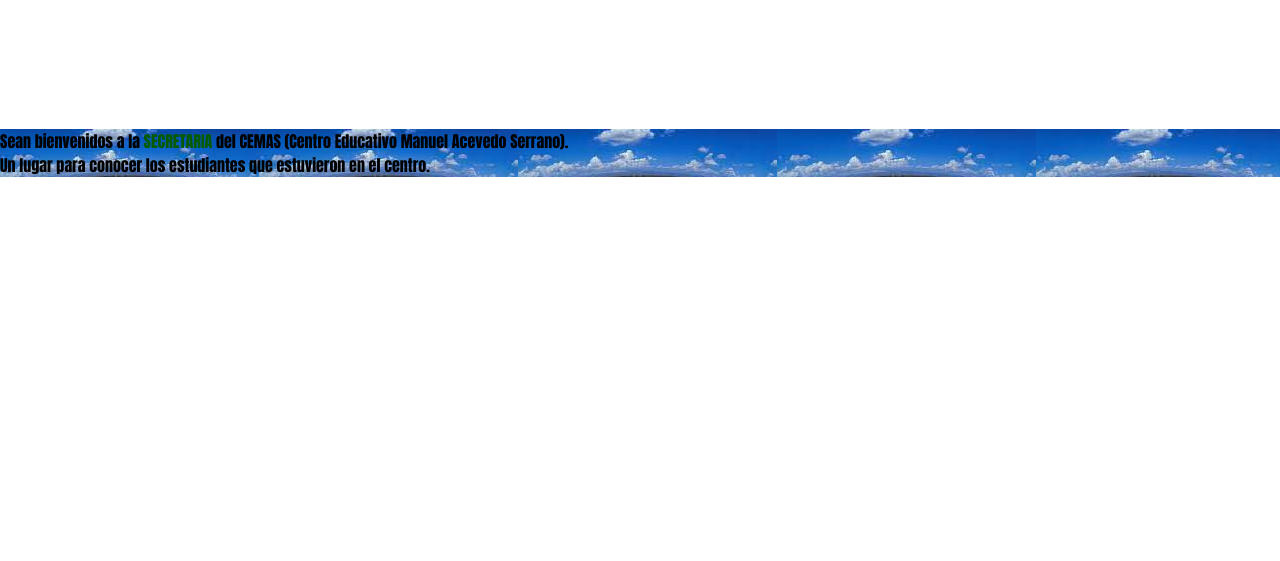
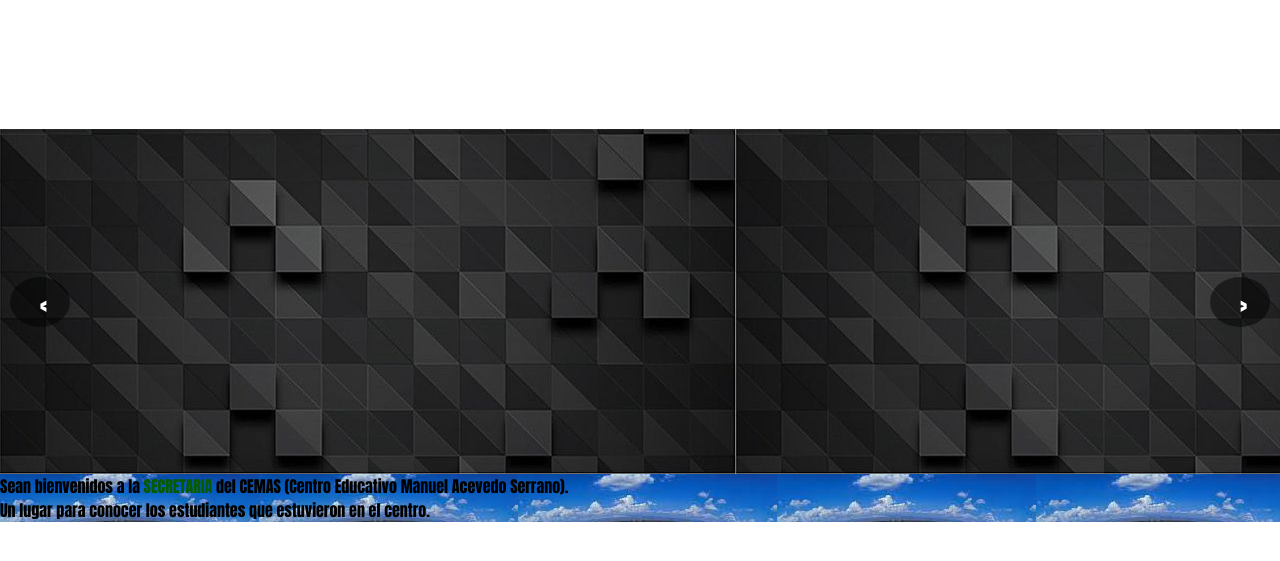
Before and after one commit to jeremyda173/SecreCemasJr, a plain HTML site: page index.html in a window 1280 px wide. Shown: the part 119-680 px from the top of the page. Drawn offline with Linux system fonts and the light colour scheme.

Commit message:
Commit 3

```diff
--- a/index.html
+++ b/index.html
@@ -44,6 +44,18 @@
     <br></br>
 
   <!--Inicio-->
+
+  <div class="carousel-container">
+    <div class="carousel-slide">
+      <img src="./Img/c176daac5178da8c4b66d72bd08d4bb1.jpg">
+      <img src="./Img/c176daac5178da8c4b66d72bd08d4bb1.jpg">
+      <img src="./Img/c176daac5178da8c4b66d72bd08d4bb1.jpg">
+      <img src="./Img/c176daac5178da8c4b66d72bd08d4bb1.jpg">
+    </div>
+    <button id="prevBtn">&#8249;</button>
+    <button id="nextBtn">&#8250;</button>
+  </div>
+
   <div class="p">
   <p><ul>Sean bienvenidos a la <span>SECRETARIA</span> del CEMAS (Centro Educativo Manuel Acevedo Serrano).<br>
      Un lugar para conocer los estudiantes que estuvieron en el centro.</p>
--- a/styles.css
+++ b/styles.css
@@ -1,10 +1,11 @@
+/*Formateo de los estilos predeterminados*/
 *{
  padding: 0;
  margin: 0;
  box-sizing: border-box;
  font-family: Impact, Haettenschweiler, 'Arial Narrow Bold', sans-serif
 }
-
+/* Menu de la pagina */
 nav ul {
     list-style: none;
     margin: 0;
@@ -120,7 +121,7 @@ transform: scale(1.3);
 cursor: pointer;
 
 }
-
+/*Fin del menu de la pagina*/
 .p{
 
     text-align: left;
@@ -131,3 +132,49 @@ cursor: pointer;
     top: 30%;
     right: 40%;
 }
+
+/*Carrusel*/
+.carousel-container {
+    position: relative;
+    overflow: hidden;
+  }
+
+  .carousel-slide {
+    display: flex;
+    width: 100%;
+    transition: transform 0.3s ease-in-out;
+  }
+
+  .carousel-slide img {
+    width: 100%;
+    height: auto;
+  }
+
+  #prevBtn,
+  #nextBtn {
+    position: absolute;
+    top: 50%;
+    transform: translateY(-50%);
+    width: 50px;
+    height: 50px;
+    border-radius: 50%;
+    border: none;
+    color: #fff;
+    background-color: rgba(0,0,0,0.5);
+    font-size: 24px;
+    transition: opacity 0.2s ease-in-out;
+    cursor: pointer;
+  }
+
+  #prevBtn:hover,
+  #nextBtn:hover {
+    opacity: 0.8;
+  }
+
+  #prevBtn {
+    left: 10px;
+  }
+
+  #nextBtn {
+    right: 10px;
+  }
```
Also changed, not shown: src/java.js (+29 -5 lines).
